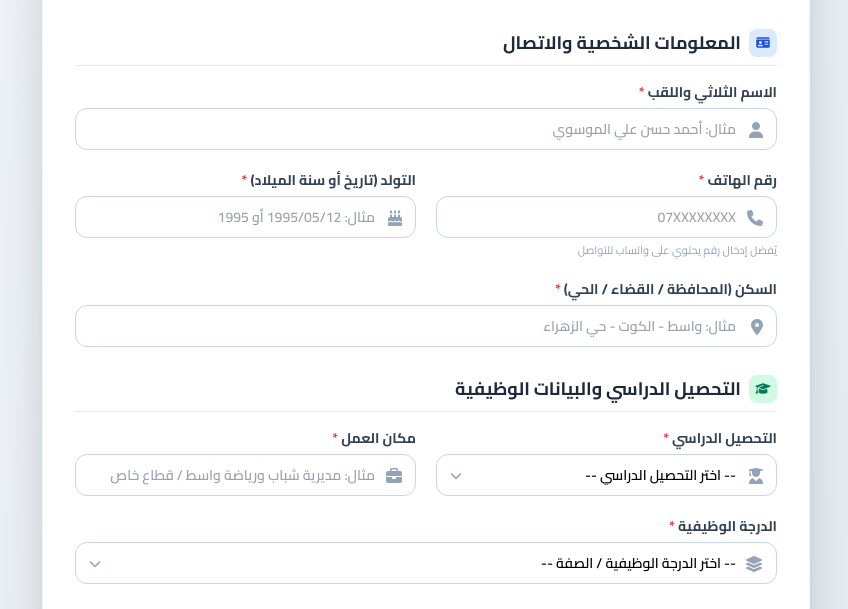
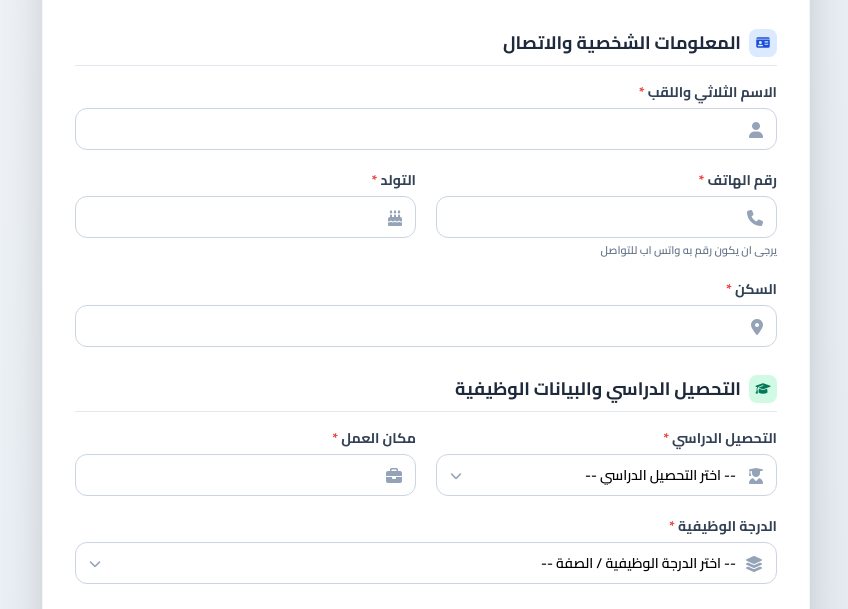
Before and after one commit to tasreehamnee-ux/information.com, a plain HTML site: page form.html in a window 1280 px wide. Shown: the part 318-927 px from the top of the page, without its empty margins (214-1062 px from the left). Drawn offline with nearby package versions, Linux system fonts and the light colour scheme.

Commit message:
Add files via upload

```diff
--- a/form.html
+++ b/form.html
@@ -80,7 +80,7 @@
                         </label>
                         <div class="relative">
                             <i class="fa-solid fa-user absolute right-3.5 top-3.5 text-slate-400"></i>
-                            <input type="text" id="fullName" required placeholder="مثال: أحمد حسن علي الموسوي"
+                            <input type="text" id="fullName" required
                                 class="w-full border border-slate-300 pr-10 pl-4 py-2.5 rounded-xl focus:outline-none focus:border-blue-600 focus:ring-2 focus:ring-blue-100 text-sm font-semibold transition-all">
                         </div>
                     </div>
@@ -92,20 +92,20 @@
                         </label>
                         <div class="relative">
                             <i class="fa-solid fa-phone absolute right-3.5 top-3.5 text-slate-400"></i>
-                            <input type="tel" id="phone" required placeholder="07XXXXXXXX" dir="ltr"
+                            <input type="tel" id="phone" required dir="ltr"
                                 class="w-full border border-slate-300 pr-10 pl-4 py-2.5 rounded-xl focus:outline-none focus:border-blue-600 focus:ring-2 focus:ring-blue-100 text-sm font-semibold text-right transition-all">
                         </div>
-                        <p class="text-[11px] text-slate-400 mt-1">يُفضل إدخال رقم يحتوي على واتساب للتواصل</p>
+                        <p class="text-[11px] text-slate-500 font-semibold mt-1">يرجى ان يكون رقم به واتس اب للتواصل</p>
                     </div>
 
                     <!-- التولد -->
                     <div>
                         <label for="birthDate" class="block text-slate-700 font-bold mb-1.5 text-sm">
-                            التولد (تاريخ أو سنة الميلاد) <span class="text-red-500">*</span>
+                            التولد <span class="text-red-500">*</span>
                         </label>
                         <div class="relative">
                             <i class="fa-solid fa-cake-candles absolute right-3.5 top-3.5 text-slate-400"></i>
-                            <input type="text" id="birthDate" required placeholder="مثال: 1995/05/12 أو 1995"
+                            <input type="text" id="birthDate" required
                                 class="w-full border border-slate-300 pr-10 pl-4 py-2.5 rounded-xl focus:outline-none focus:border-blue-600 focus:ring-2 focus:ring-blue-100 text-sm font-semibold transition-all">
                         </div>
                     </div>
@@ -113,11 +113,11 @@
                     <!-- السكن -->
                     <div class="md:col-span-2">
                         <label for="residence" class="block text-slate-700 font-bold mb-1.5 text-sm">
-                            السكن (المحافظة / القضاء / الحي) <span class="text-red-500">*</span>
+                            السكن <span class="text-red-500">*</span>
                         </label>
                         <div class="relative">
                             <i class="fa-solid fa-location-dot absolute right-3.5 top-3.5 text-slate-400"></i>
-                            <input type="text" id="residence" required placeholder="مثال: واسط - الكوت - حي الزهراء"
+                            <input type="text" id="residence" required
                                 class="w-full border border-slate-300 pr-10 pl-4 py-2.5 rounded-xl focus:outline-none focus:border-blue-600 focus:ring-2 focus:ring-blue-100 text-sm font-semibold transition-all">
                         </div>
                     </div>
@@ -168,7 +168,7 @@
                         </label>
                         <div class="relative">
                             <i class="fa-solid fa-briefcase absolute right-3.5 top-3.5 text-slate-400"></i>
-                            <input type="text" id="workplace" required placeholder="مثال: مديرية شباب ورياضة واسط / قطاع خاص"
+                            <input type="text" id="workplace" required
                                 class="w-full border border-slate-300 pr-10 pl-4 py-2.5 rounded-xl focus:outline-none focus:border-emerald-600 focus:ring-2 focus:ring-emerald-100 text-sm font-semibold transition-all">
                         </div>
                     </div>
@@ -315,7 +315,7 @@
             <!-- ملاحظات إضافية (اختياري) -->
             <div>
                 <label for="notes" class="block text-slate-700 font-bold mb-1.5 text-sm">ملاحظات إضافية (اختياري)</label>
-                <textarea id="notes" rows="2" placeholder="أي تفاصيل أو ملاحظات إضافية تود ذكرها..."
+                <textarea id="notes" rows="2"
                     class="w-full border border-slate-300 p-3 rounded-xl focus:outline-none focus:border-blue-600 focus:ring-2 focus:ring-blue-100 text-sm font-semibold transition-all"></textarea>
             </div>
 
```
